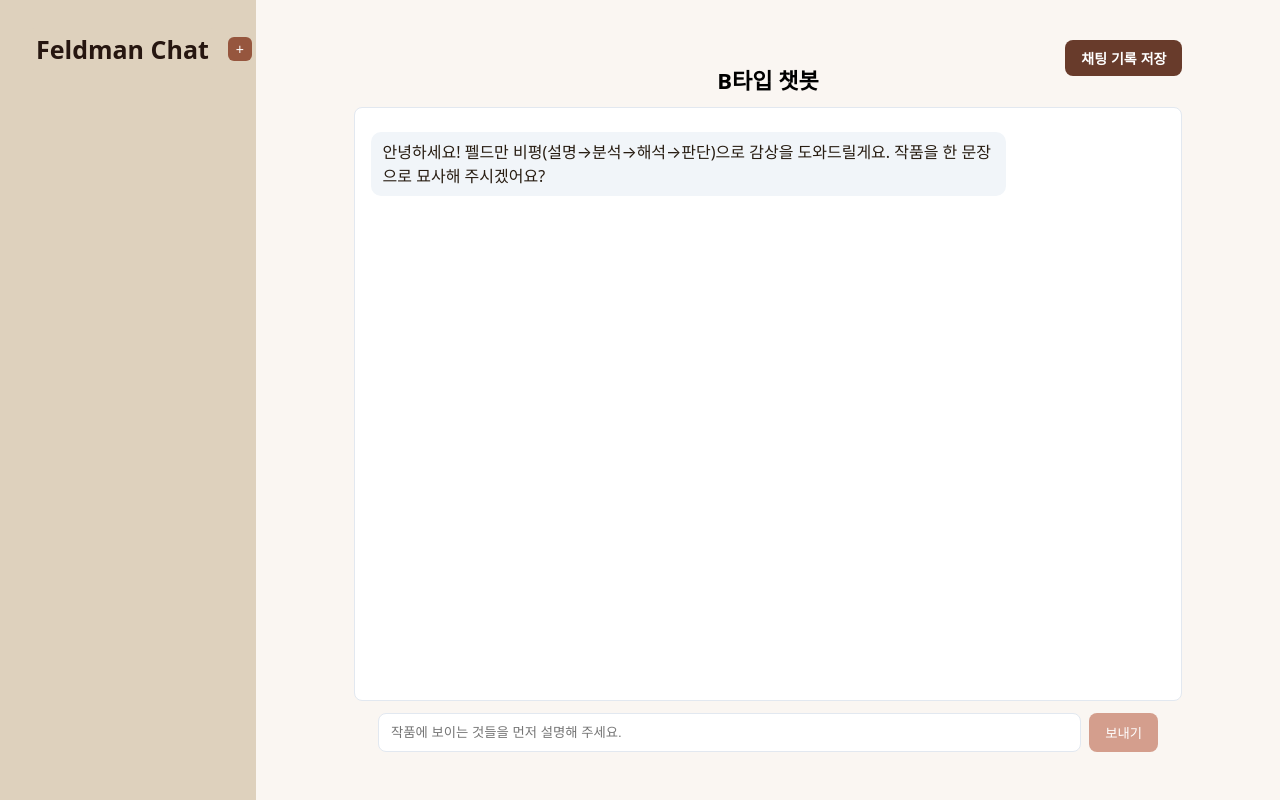
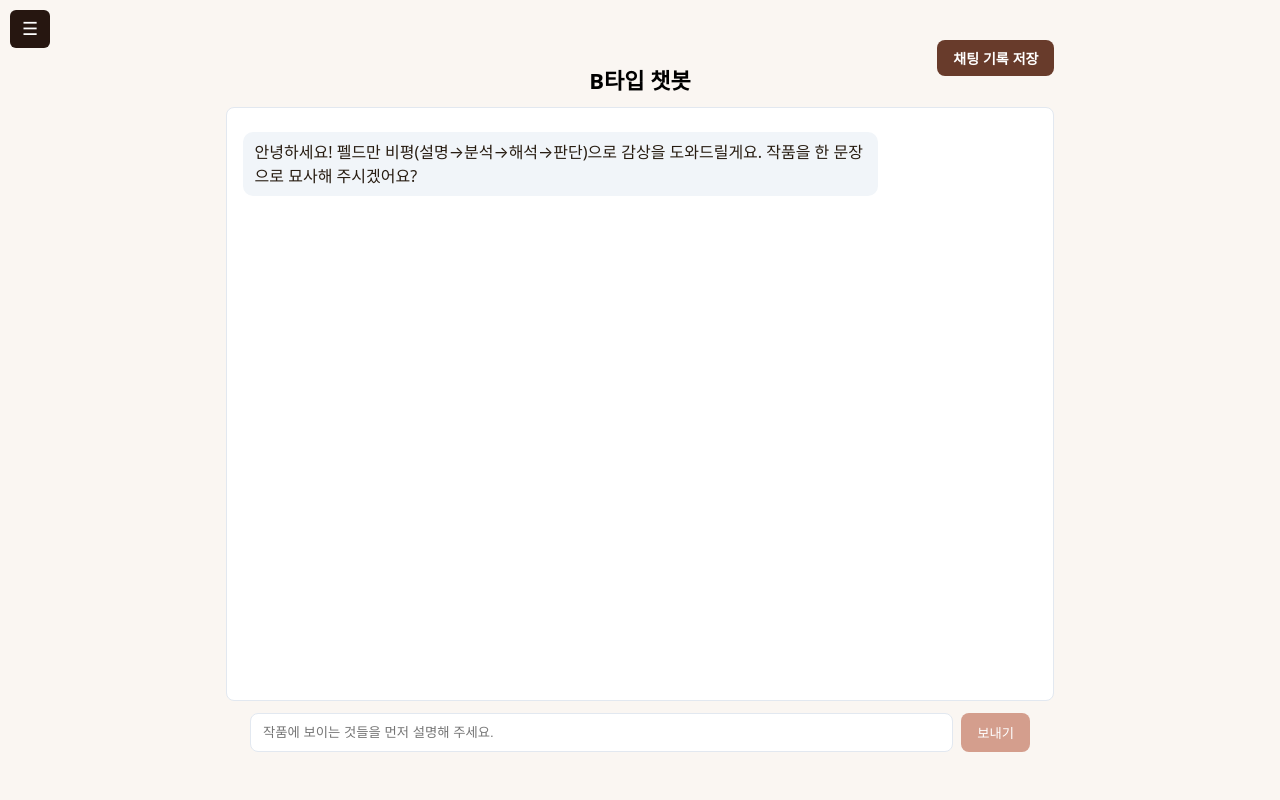
Before and after one commit to Sunnnyyy16/feldman_artchat, a Next.js app: page /chatbot/b in a window 1280 px wide. Built offline with nearby package versions, Linux system fonts and the light colour scheme.

Commit message:
add sidebar toggle

```diff
--- a/app/chatbot/chatbot.module.css
+++ b/app/chatbot/chatbot.module.css
@@ -7,27 +7,138 @@
   background: #faf6f2;
 }
 
-  /* 왼쪽 사이드바 */
-  .sidebar {
-    width: 16rem; /* 256px */
-    background-color: #ded1bd; /* gray-900 */
+/* -------------------- 사이드바 -------------------- */
+
+/* 사이드바 기본 (닫힘 상태) */
+.sidebarWrapper {
+  position: fixed;
+  top: 0;
+  left: 0;
+  width: 0;               /* ✅ 기본 닫힘 */
+  height: 100vh;
+  background-color: #ded1bd;
+  color: #261610;
+  overflow-x: hidden;
+  transition: width 0.3s ease, padding 0.3s ease;
+  padding: 0;             /* 닫혔을 때 여백 제거 */
+  z-index: 50;
+}
+
+/* 열림 상태 */
+.open {
+  width: 16rem;           /* ✅ 토글 시 열림 */
+  padding: 16px;
+}
+
+/* 토글 버튼 (모바일/데스크탑 공통) */
+.sidebarToggle {
+  position: fixed;
+  top: 10px;
+  left: 10px;
+  background: #261610;
   color: white;
+  border: none;
+  padding: 8px 12px;
+  border-radius: 6px;
+  z-index: 60;
+  cursor: pointer;
+  font-size: 18px;
+}
+
+/* 사이드바 상단 헤더 */
+.sidebarHeader {
+  display: flex;
+  justify-content: space-between;
+  align-items: center;
+  margin-top: 40px; /* 토글 버튼과 간격 */
+  margin-bottom: 12px;
+  padding: 0 4px;
+}
+
+.homeBtn {
+  background: #ded1bd;
+  color: #261610;
+  padding: 4px 8px;
+  border-radius: 6px;
+  text-decoration: none;
+  font-size: 25px;
+  font-weight: 900;
+}
+
+.newSessionBtn {
+  padding: 4px 8px;
+  font-size: 14px;
+  background-color: #96563e;
+  border-radius: 6px;
+  border: none;
+  color: #fff;
+  cursor: pointer;
+}
+
+.newSessionBtn:hover {
+  background-color: #683b2b;
+}
+
+/* 세션 리스트 */
+.sessionList {
   display: flex;
   flex-direction: column;
-    padding: 12px;
-    overflow-y: auto;
+  gap: 4px;
 }
 
+.sessionItem {
+  font-size: 14px;
+  display: flex;
+  justify-content: space-between;
+  align-items: center;
+  padding: 8px 12px;   /* ✅ 좌우 균등 */
+  border-radius: 6px;
+  cursor: pointer;
+}
 
+.sessionItem:hover {
+  color: #b37638;
+}
 
-  /* 채팅 UI (기존 page.module.css 스타일 반영) */
+.sessionLink {
+  flex: 1;
+  white-space: nowrap;
+  overflow: hidden;
+  text-overflow: ellipsis;
+  color: inherit;
+  text-decoration: none;
+}
+
+.sessionInput {
+  flex: 1;
+  background-color: #514137;
+  color: #ffffff;
+  padding: 4px;
+  border-radius: 4px;
+  border: none;
+}
+
+.editBtn {
+  margin-left: 8px;
+  font-size: 12px;
+  color: #9ca3af;
+  background: none;
+  border: none;
+  cursor: pointer;
+}
+
+.editBtn:hover {
+  color: #ffffff;
+}
+
+/* -------------------- 채팅 UI -------------------- */
+
 .title {
   font-size: 22px;
   font-weight: 700;
   margin-bottom: 12px;
 }
 
-  /* 오른쪽 채팅 영역 */
 .chat {
   flex: 1;
   display: flex;
@@ -41,7 +152,7 @@
 .chatBox {
   width: 100%;
   max-width: 900px;
-    min-width: 560px;     /* 너무 좁아지는 것 방지 */
+  min-width: 560px;
   margin: 0 auto;
   height: 75vh;
   box-sizing: border-box;
@@ -67,8 +178,8 @@
 
 .bubbleAssistant {
   max-width: 80%;
-    white-space: pre-wrap;   /* 줄바꿈 허용 */
-    word-break: break-word;  /* 긴 단어도 줄바꿈 */
+  white-space: pre-wrap;
+  word-break: break-word;
   padding: 8px 12px;
   border-radius: 10px;
   background: #f1f5f9;
@@ -79,7 +190,7 @@
 .bubbleUser {
   max-width: 80%;
   white-space: pre-wrap;
-    word-break: break-word;  /* 🔹 여기 추가 */
+  word-break: break-word;
   padding: 8px 12px;
   border-radius: 10px;
   background: #d49e8d;
@@ -128,11 +239,11 @@
   margin-top: 8px;
 }
 
-
+/* 고정 저장 버튼 */
 .saveBtnFixed {
   position: absolute;
-    top: 16px;     /* 상단 여백 */
-    right: 24px;   /* 오른쪽 여백 */
+  top: 16px;
+  right: 24px;
   background: #683b2b;
   color: #fff;
   border: none;
@@ -141,152 +252,9 @@
   font-size: 14px;
   font-weight: 600;
   cursor: pointer;
-    z-index: 100; /* 다른 요소 위에 보이도록 */
-    /* transition: background 0.2s; */
+  z-index: 100;
 }
 
 .saveBtnFixed:hover {
   background: #aa7a6c;
 }
-
-/* 전체 사이드바 wrapper */
-.sidebarWrapper {
-  width: 16rem;
-  background-color: #ded1bd;
-  color: #261610;
-  height: 100vh;
-  padding: 16px;
-  position: fixed;   /* 모바일 Drawer처럼 */
-  top: 0;
-  left: 0;
-  transition: transform 0.3s ease;
-  z-index: 50;
-}
-
-/* 열림/닫힘 상태 */
-.open {
-  transform: translateX(0);
-}
-.closed {
-  transform: translateX(-100%);
-}
-
-/* 모바일에서 토글 버튼 */
-.sidebarToggle {
-  display: none;
-  position: fixed;
-  top: 10px;
-  left: 10px;
-  background: #261610;
-  color: white;
-  border: none;
-  padding: 8px 12px;
-  border-radius: 6px;
-  z-index: 60;
-  cursor: pointer;
-}
-
-/* Home 버튼 */
-.homeBtn {
-  background: #ded1bd;
-  color: #261610;
-  padding: 4px 8px;
-  border-radius: 6px;
-  text-decoration: none;
-  font-size: 25px;
-  font-weight: 700;
-}
-
-/* 데스크탑일 때 항상 열려 있음 */
-@media (min-width: 768px) {
-  .sidebarWrapper {
-    position: relative;
-    transform: translateX(0) !important;
-  }
-  .sidebarToggle {
-    display: none;
-  }
-}
-
-  /* 상단 헤더 */
-  .sidebarHeader {
-    display: flex;
-    justify-content: space-between;
-    align-items: center;
-    margin-bottom: 8px;
-  }
-
-  .sidebarTitle {
-    font-weight: 700;
-  }
-
-  /* 새 세션 버튼 */
-  .newSessionBtn {
-    padding: 4px 8px;
-    font-size: 14px;
-    background-color: #96563e; /* green-600 */
-    border-radius: 6px;
-    border: none;
-    color: #fff;
-    cursor: pointer;
-  }
-
-  .newSessionBtn:hover {
-    background-color: #683b2b; /* green-700 */
-  }
-
-  /* 세션 리스트 */
-  .sessionList {
-    display: flex;
-    flex-direction: column;
-    gap: 4px;
-  }
-
-  /* 세션 아이템 */
-  .sessionItem {
-    padding: 8px;
-    border-radius: 6px;
-    /* background-color: #1f2937; /* gray-800 */
-    font-size: 14px;
-    display: flex;
-    justify-content: space-between;
-    align-items: center;
-  }
-
-  .sessionItem:hover {
-    color: #b37638; /* gray-700 */
-  }
-
-  /* 세션 제목 링크 */
-  .sessionLink {
-    flex: 1;
-    white-space: nowrap;
-    overflow: hidden;
-    text-overflow: ellipsis;
-    color: inherit;
-    text-decoration: none;
-  }
-
-  /* 세션 수정 input */
-  .sessionInput {
-    flex: 1;
-    background-color: #514137; /* gray-700 */
-    color: #ffffff;
-    padding: 4px;
-    border-radius: 4px;
-    border: none;
-  }
-
-  /* 수정 버튼 */
-  .editBtn {
-    margin-left: 8px;
-    font-size: 12px;
-    color: #9ca3af; /* gray-400 */
-    background: none;
-    border: none;
-    cursor: pointer;
-  }
-
-  .editBtn:hover {
-    color: #ffffff;
-  }
--- a/app/components/Sidebar.js
+++ b/app/components/Sidebar.js
@@ -9,7 +9,7 @@ export default function Sidebar() {
   const [histories, setHistories] = useState([]);
   const [editingId, setEditingId] = useState(null);
   const [tempTitle, setTempTitle] = useState('');
-  const [open, setOpen] = useState(true); // 데스크탑 기본 open, 모바일은 media query로 조정 가능
+  const [open, setOpen] = useState(false); // ✅ 항상 토글로 관리
   const router = useRouter();
 
   const loadHistories = async () => {
@@ -26,7 +26,7 @@ export default function Sidebar() {
 
   const handleClick = (h) => {
     router.push(`/chatbot/${h.type}?history=${h.id}`);
-    if (window.innerWidth < 768) setOpen(false); // 모바일에서 눌렀을 때 자동 닫힘
+    setOpen(false); // ✅ 히스토리 클릭하면 자동 닫기
   };
 
   const handleEdit = (h) => {
@@ -49,22 +49,20 @@ export default function Sidebar() {
 
   return (
     <>
-      {/* 상단 토글 버튼 (모바일용) */}
+      {/* 토글 버튼 */}
       <button
         className={styles.sidebarToggle}
         onClick={() => setOpen(!open)}
       >
-        ☰ Chat history
+        ☰
       </button>
 
-      {/* Sidebar 영역 */}
-      <div className={`${styles.sidebarWrapper} ${open ? styles.open : styles.closed}`}>
+      {/* Sidebar */}
+      <div className={`${styles.sidebarWrapper} ${open ? styles.open : ''}`}>
         <div className={styles.sidebarHeader}>
-          {/* 홈으로 가는 버튼 */}
           <Link href="/" className={styles.homeBtn}>
-            Feldman Chat
+            Feldman ArtChat
           </Link>
-
           <button
             onClick={() => handleNewSession('a')}
             className={styles.newSessionBtn}
```
Lines whose indentation alone changed are shown as unchanged.
